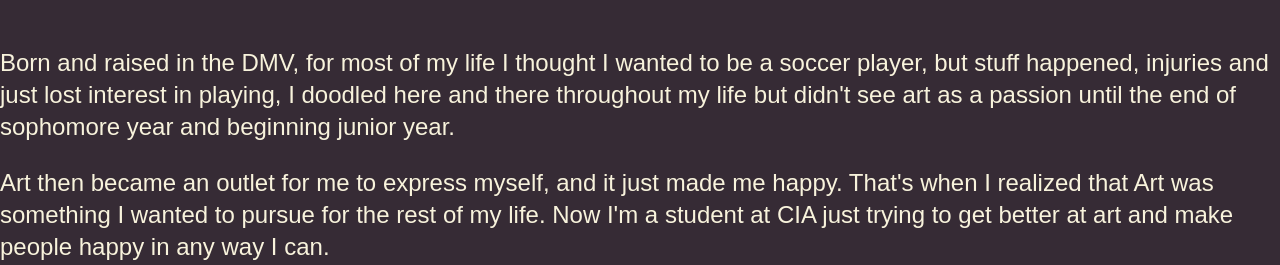
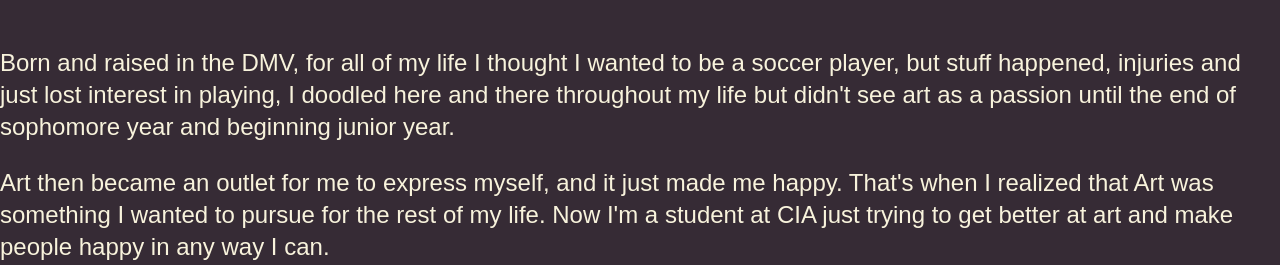
Before and after one commit to KalabBumbaugh/KalabBumbaugh.github.io, a plain HTML site: page about.html in a window 1280 px wide. Shown: the part 230-495 px from the top of the page. Drawn offline with Linux system fonts and the light colour scheme.

Commit message:
word change

```diff
--- a/about.html
+++ b/about.html
@@ -25,7 +25,7 @@
     <main class="aboout-page">
         <section class="about-text">
             <h1>About Kalab Bumbaugh (Me)</h1>
-            <p>Born and raised in the DMV, for most of my life I thought I wanted to be a soccer player, but stuff happened, injuries and just lost interest in playing, I doodled here and there throughout my life but didn't see art as a passion until the end of sophomore year and beginning junior year.</p>
+            <p>Born and raised in the DMV, for all of my life I thought I wanted to be a soccer player, but stuff happened, injuries and just lost interest in playing, I doodled here and there throughout my life but didn't see art as a passion until the end of sophomore year and beginning junior year.</p>
             <p>Art then became an outlet for me to express myself, and it just made me happy. That's when I realized that Art was something I wanted to pursue for the rest of my life. Now I'm a student at CIA just trying to get better at art and make people happy in any way I can.</p>
         </section>
         <section class="about-social">
```
